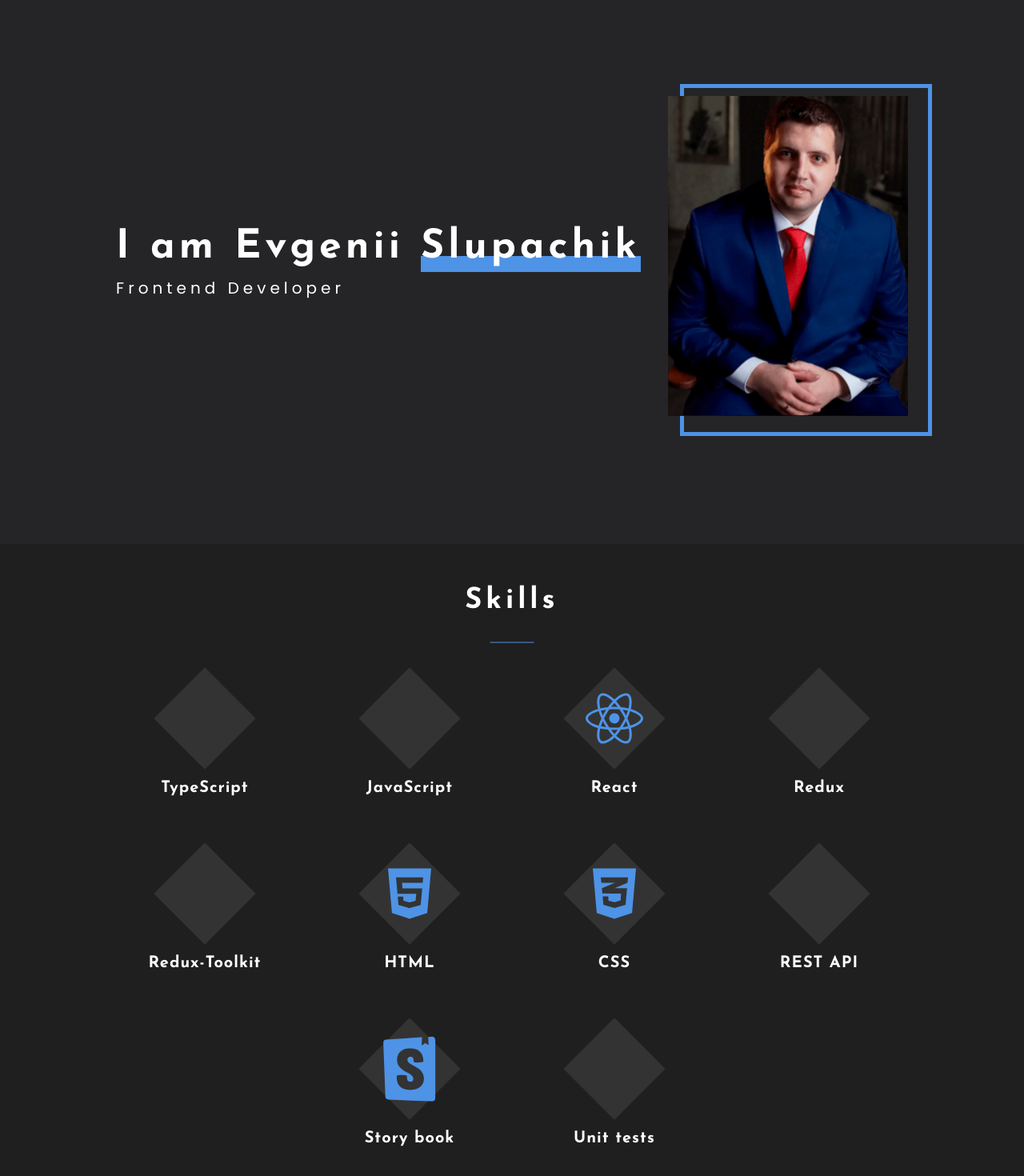
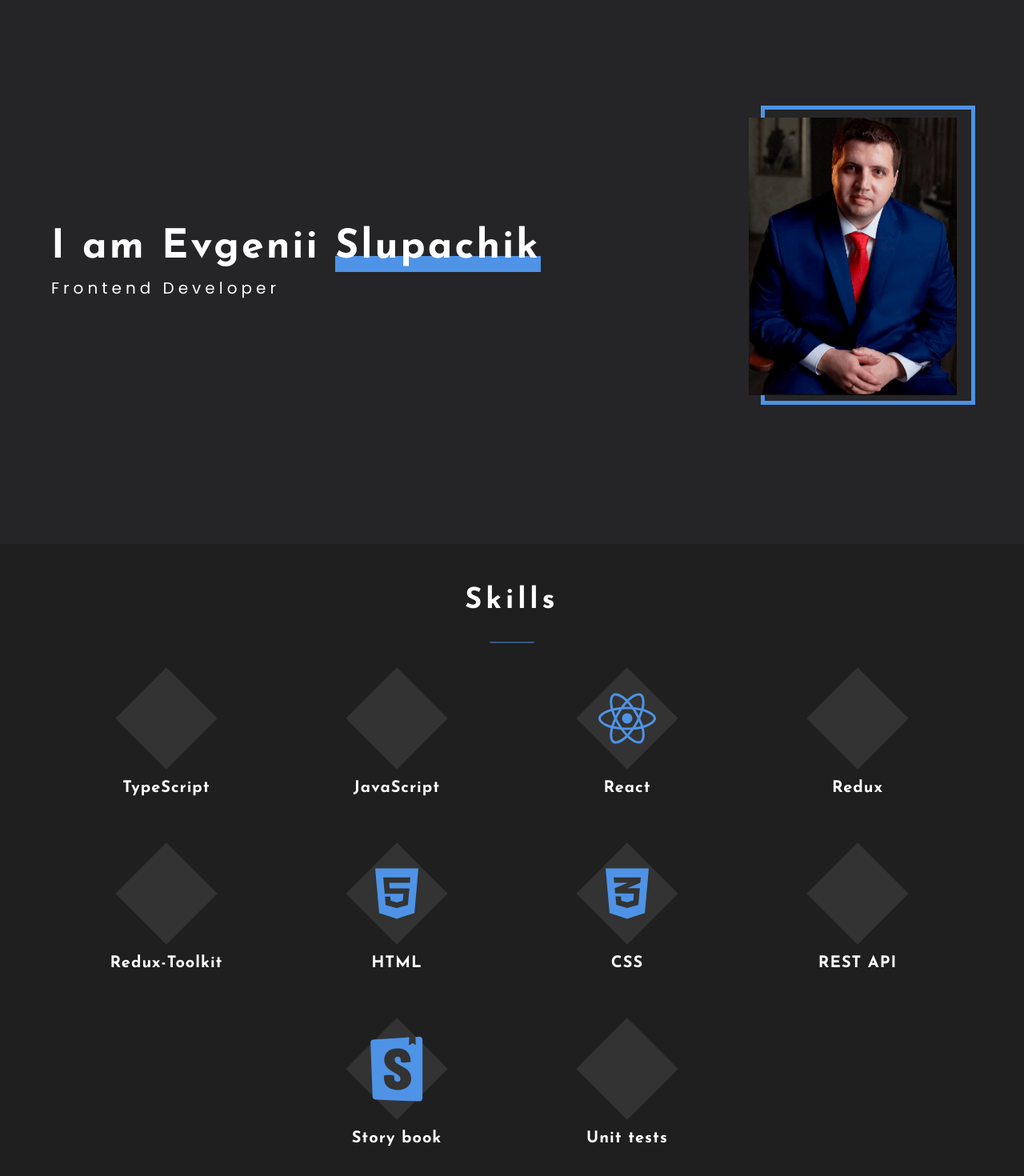
Before and after one commit to MrEvgeniy1989/portfolio, a React (Create React App) app: page / in a window 1280 px wide. Shown: the part 120-1590 px from the top of the page at 80% size. Built offline with nearby package versions, Linux system fonts and the light colour scheme; some icons are missing.

Commit message:
refactor: Задал максимальную ширину, подправил меню по ширине.

```diff
--- a/src/App.scss
+++ b/src/App.module.scss
@@ -1,6 +1,6 @@
 @import './common/styles/sass/variables';
 
-.App {
+.app {
   > div {
     &:nth-child(n) {
       background-color: $bgPrimary;
--- a/src/App.tsx
+++ b/src/App.tsx
@@ -1,16 +1,17 @@
 import React from 'react'
 
-import './App.scss'
+import './App.module.scss'
+
+import s from '../src/App.module.scss'
 
 import { Footer } from './footer/Footer'
 import { Header } from './header/Header'
 import { Main } from './main/Main'
 import { Projects } from './projects/Projects'
 import { Skills } from './skills/Skills'
-
 export const App = () => {
   return (
-    <div className={'App'}>
+    <div className={s.app}>
       <Header />
       <Main />
       <Skills />
--- a/src/common/styles/sass/mixins.scss
+++ b/src/common/styles/sass/mixins.scss
@@ -1,25 +1,26 @@
 @mixin text($fontFamily, $fontSize, $lineHeight, $fontWeight) {
   font-family: $fontFamily;
   font-size: $fontSize;
+  font-weight: $fontWeight;
   line-height: $lineHeight;
-  font-weight: $fontWeight;
 }
 
 @mixin container() {
-  width: 80%;
+  width: 90%;
+  min-width: calc(320px - (320px / 90 * 10));
+  max-width: 1280px;
   margin: 0 auto;
 }
 
 @mixin flex($direction, $justifyContent, $alignItems, $wrap) {
   display: flex;
-  flex-direction: $direction;
+  flex-flow: $direction $wrap;
+  align-items: $alignItems;
   justify-content: $justifyContent;
-  align-items: $alignItems;
-  flex-wrap: $wrap;
 }
 
 @mixin bgSettings() {
+  background-repeat: no-repeat;
+  background-position: center;
   background-size: cover;
-  background-position: center;
-  background-repeat: no-repeat;
 }
--- a/src/header/Header.module.scss
+++ b/src/header/Header.module.scss
@@ -2,8 +2,6 @@
 @import './../common/styles/sass/mixins';
 
 .header {
-  @include flex(row, flex-end, center, nowrap);
-
   position: relative;
   z-index: 9999;
   right: 0;
@@ -13,4 +11,13 @@
   padding: 0 30px;
 
   opacity: 0.9;
+  background-color: $bgPrimary;
+
+  .container {
+    @include container;
+    @include flex(row, flex-end, center, nowrap);
+
+    width: 100%;
+    height: 100%;
+  }
 }
--- a/src/header/Header.tsx
+++ b/src/header/Header.tsx
@@ -7,7 +7,9 @@ import { Nav } from './nav/Nav'
 export const Header = () => {
   return (
     <div className={style.header}>
-      <Nav />
+      <div className={style.container}>
+        <Nav />
+      </div>
     </div>
   )
 }
--- a/src/header/nav/Nav.module.scss
+++ b/src/header/nav/Nav.module.scss
@@ -2,12 +2,19 @@
 @import '../../common/styles/sass/mixins';
 
 .nav {
+  @include flex(row, space-between, stretch, nowrap);
+
   width: 340px;
-  @include flex(row, space-between, stretch, nowrap);
+
   a {
     @include text($TitleFontFamily, 16px, 1.2, 400);
+
+    cursor: pointer;
     color: $textColor;
-    cursor: pointer;
     text-decoration: none;
+
+    &:hover {
+      color: $primaryColor;
+    }
   }
 }
--- a/src/main/Main.module.scss
+++ b/src/main/Main.module.scss
@@ -5,11 +5,11 @@
   @include flex(row, center, center, nowrap);
 
   height: calc(100vh - 80px);
-  padding: 100px 0;
+  padding: 50px 0;
 
   .container {
     @include container;
-    @include flex(row, space-around, center, wrap);
+    @include flex(row, space-between, center, wrap);
 
     .greeting {
       @include flex(column, flex-start, flex-start, nowrap);
@@ -20,7 +20,7 @@
         @include text($TitleFontFamily, 50px, 1.2, 700);
 
         margin: 10px 0;
-        letter-spacing: 5px;
+        letter-spacing: 3px;
 
         .lastName {
           @include text($TitleFontFamily, 50px, 1.2, 700);
@@ -28,7 +28,7 @@
           position: relative;
           z-index: 0;
           display: inline-block;
-          letter-spacing: 5px;
+          letter-spacing: 3px;
 
           &::before {
             content: '';
@@ -71,8 +71,11 @@
     .photoFrame {
       position: relative;
       z-index: 1;
-      width: 300px;
-      height: 400px;
+
+      aspect-ratio: 3 / 4;
+      width: 20vw;
+      min-width: 260px;
+      margin-right: calc(3% - 15px);
 
       &::before {
         content: '';
@@ -82,8 +85,8 @@
         top: -15px;
         left: 15px;
 
-        width: 105%;
-        height: 110%;
+        width: 103%;
+        height: 108%;
 
         border: 5px solid $primaryColor;
       }
@@ -94,8 +97,8 @@
         transform-style: preserve-3d;
         transform: perspective(1000px);
 
-        width: 300px;
-        height: 400px;
+        width: 100%;
+        height: 100%;
 
         background-image: url('../assets/images/photoBackground.webp');
         background-repeat: no-repeat;
@@ -142,7 +145,7 @@
       }
     }
 
-    @media screen and (width <= 1230px) {
+    @media screen and (width <= 1040px) {
       flex-direction: column;
     }
   }
--- a/src/main/Main.tsx
+++ b/src/main/Main.tsx
@@ -34,11 +34,10 @@ export const Main = () => {
             <Tilt
               className={style.parallaxEffectImg}
               gyroscope
-              perspective={800}
-              scale={1}
+              perspective={900}
               tiltMaxAngleX={40}
               tiltMaxAngleY={40}
-              transitionSpeed={1500}
+              transitionSpeed={2500}
             >
               <img alt={'photo'} className={style.photo} src={photo} />
             </Tilt>
--- a/src/projects/Projects.module.scss
+++ b/src/projects/Projects.module.scss
@@ -9,7 +9,7 @@
     @include flex(column, flex-start, stretch, nowrap);
 
     .projects {
-      @include flex(row, space-between, flex-start, wrap);
+      @include flex(row, space-around, flex-start, wrap);
 
       margin-top: 50px;
 
```
Also changed, not shown: src/index.scss (+11 -7 lines).
